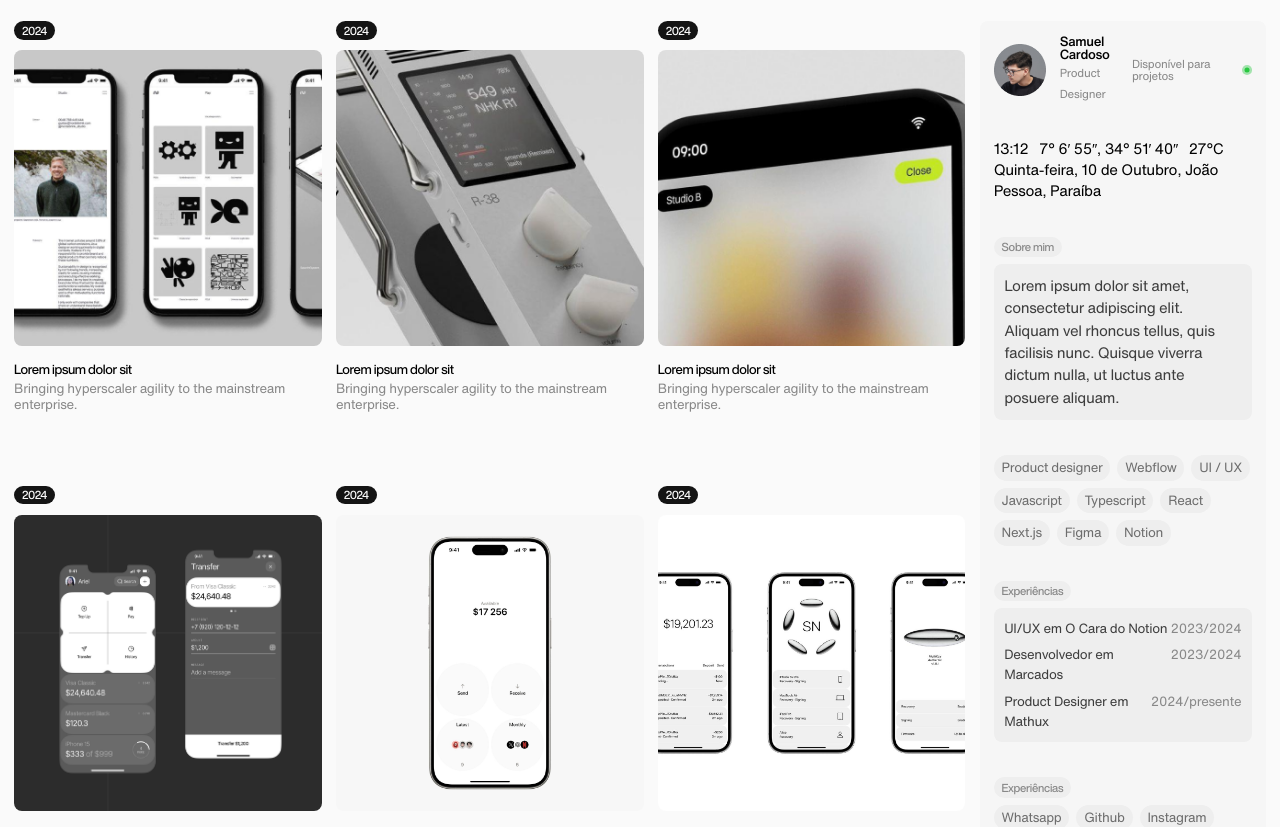
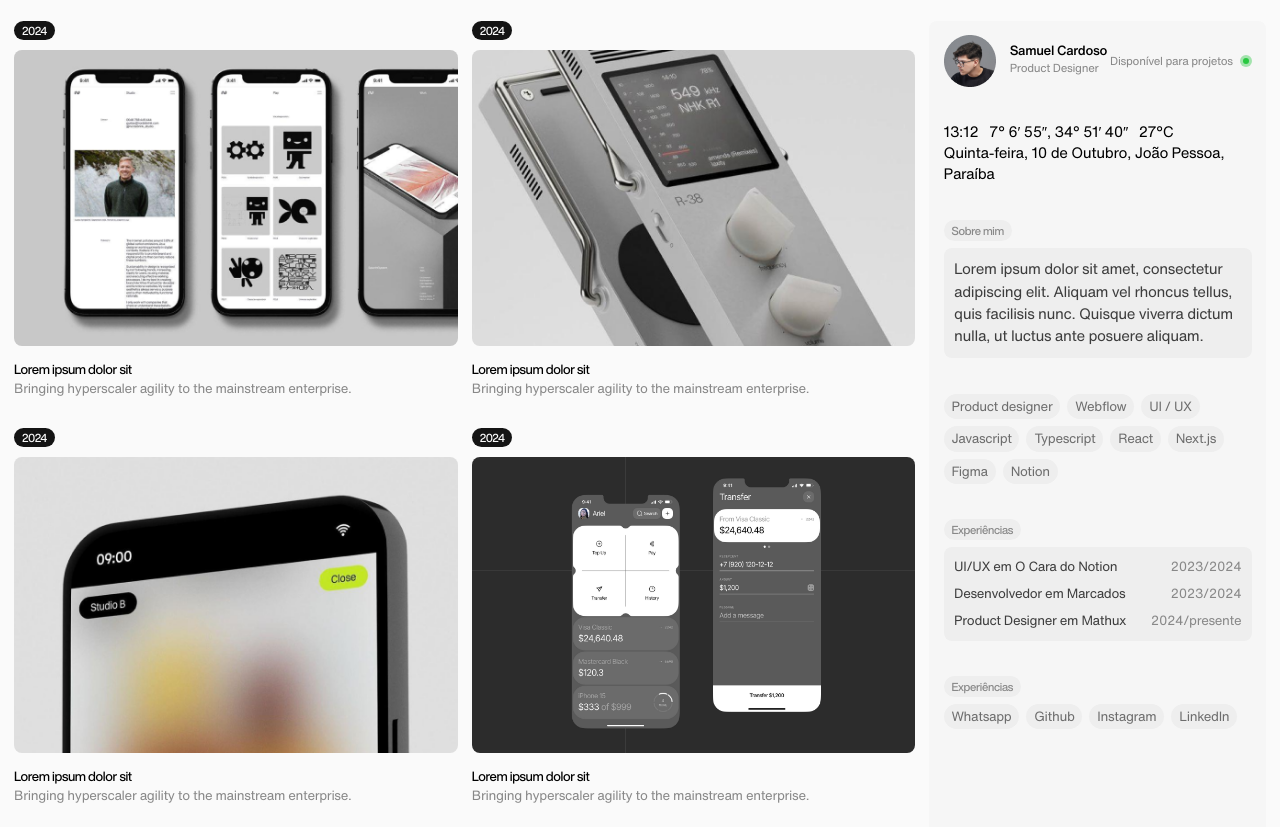
Before and after one commit to osamuel-cardoso/samuelcardoso.me, a Next.js app: page / in a window 1280 px wide. Shown: the top 827 px of the page. Built offline with nearby package versions, Linux system fonts and the light colour scheme.

Commit message:
Update Home.component.tsx

```diff
--- a/src/ui/home/Home.component.tsx
+++ b/src/ui/home/Home.component.tsx
@@ -5,8 +5,8 @@ import { images } from '@/content/images'
 export default function Home() {
     return (
         <main className="px-4 py-6 lg:h-screen">
-            <div className="grid h-full grid-cols-[70%_1fr] gap-4 lg:grid-cols-[76%_1fr]">
-                <div className="grid h-full grid-cols-2 items-start gap-x-4 gap-y-[4vh] md:grid-cols-3">
+            <div className="grid h-full grid-cols-[70%_1fr] gap-4 lg:grid-cols-[72%_1fr] 2xl:grid-cols-[76%_1fr]">
+                <div className="grid h-full grid-cols-2 items-start gap-x-4 gap-y-[4vh] 2xl:grid-cols-3">
                     {images.map((image, i) => (
                         <Article src={image} key={i} />
                     ))}
```
